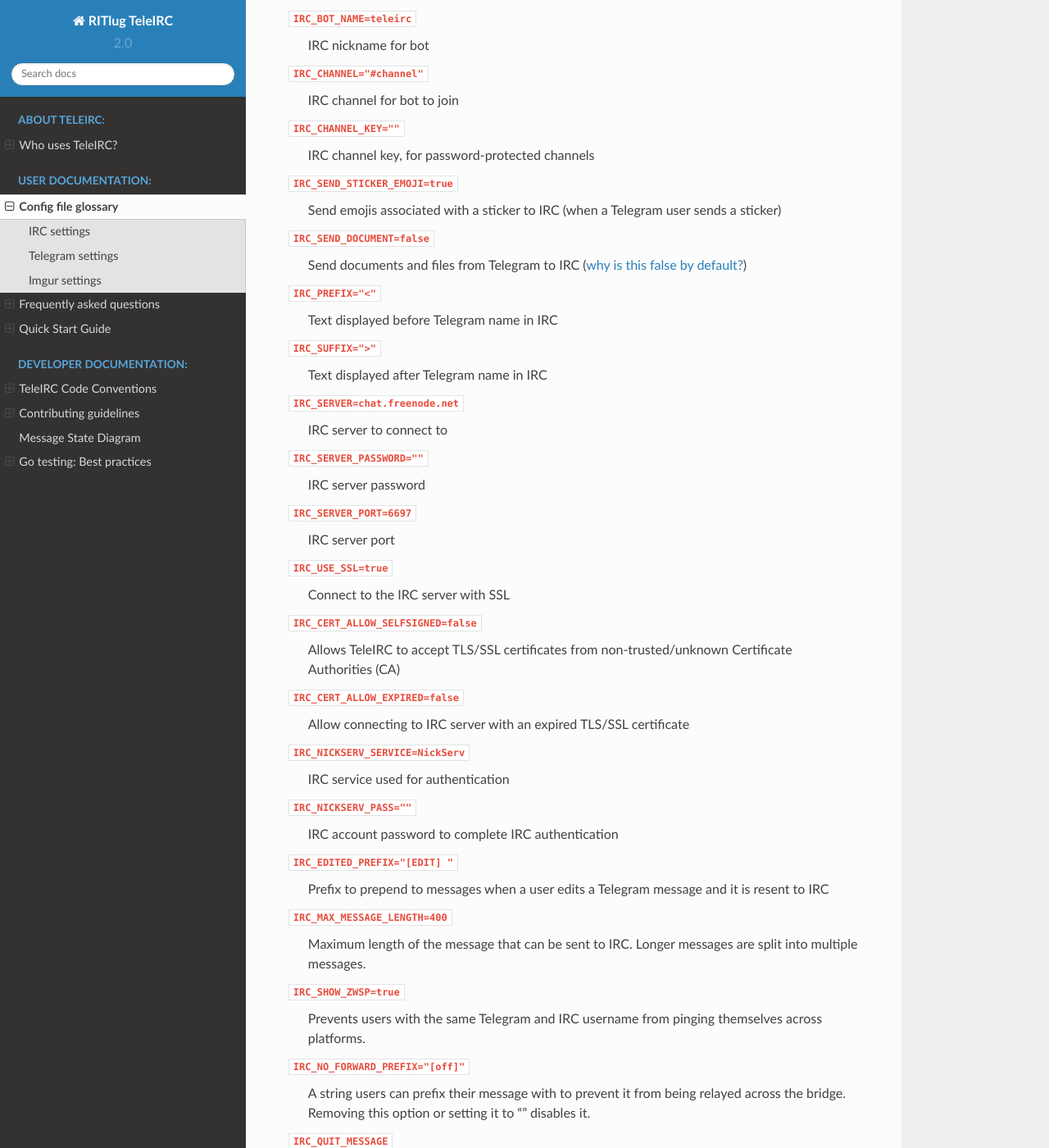
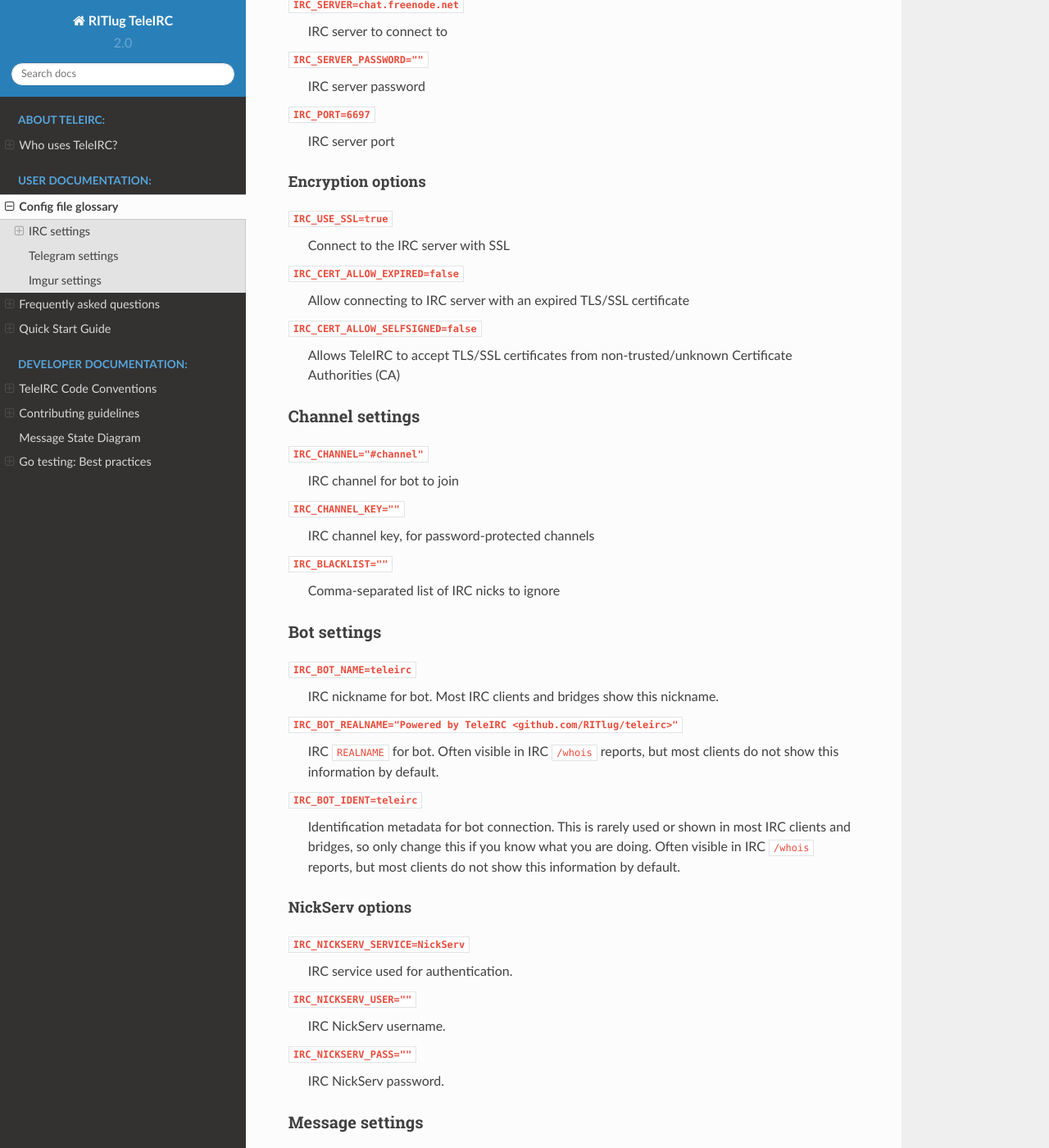
Before and after one commit to RITlug/teleirc, a Sphinx documentation site: the page built from docs/user/config-file-glossary.rst, in a window 1280 px wide and 1400 px high, scrolled down 343 px. Shown: the whole window at 82% size. Built offline with Sphinx 7.4.7 and the Read the Docs theme 2.0.0, drawn with Linux system fonts in a browser that asks for light colours; formulas are drawn with MathJax 3; some of the changed text lies outside the part shown.

Commit message:
irc: Clean up config options (fixes #113) (#355)

```diff
--- a/docs/user/config-file-glossary.rst
+++ b/docs/user/config-file-glossary.rst
@@ -11,11 +11,34 @@ This glossary is intended for advanced users.
 IRC settings
 ************
 
-``IRC_BLACKLIST=""``
-    Comma-separated list of IRC nicks to ignore
 
-``IRC_BOT_NAME=teleirc``
-    IRC nickname for bot
+
+Server connection settings
+==============================
+
+``IRC_SERVER=chat.freenode.net``
+    IRC server to connect to
+
+``IRC_SERVER_PASSWORD=""``
+    IRC server password
+
+``IRC_PORT=6697``
+    IRC server port
+
+Encryption options
+------------------
+
+``IRC_USE_SSL=true``
+    Connect to the IRC server with SSL
+
+``IRC_CERT_ALLOW_EXPIRED=false``
+    Allow connecting to IRC server with an expired TLS/SSL certificate
+
+``IRC_CERT_ALLOW_SELFSIGNED=false``
+    Allows TeleIRC to accept TLS/SSL certificates from non-trusted/unknown Certificate Authorities (CA)
+
+Channel settings
+================
 
 ``IRC_CHANNEL="#channel"``
     IRC channel for bot to join
@@ -23,11 +46,39 @@ IRC settings
 ``IRC_CHANNEL_KEY=""``
     IRC channel key, for password-protected channels
 
-``IRC_SEND_STICKER_EMOJI=true``
-    Send emojis associated with a sticker to IRC (when a Telegram user sends a sticker)
+``IRC_BLACKLIST=""``
+    Comma-separated list of IRC nicks to ignore
 
-``IRC_SEND_DOCUMENT=false``
-    Send documents and files from Telegram to IRC (`why is this false by default? <https://github.com/RITlug/teleirc/issues/115>`_)
+Bot settings
+============
+
+``IRC_BOT_NAME=teleirc``
+    IRC nickname for bot.
+    Most IRC clients and bridges show this nickname.
+
+``IRC_BOT_REALNAME="Powered by TeleIRC <github.com/RITlug/teleirc>"``
+    IRC ``REALNAME`` for bot.
+    Often visible in IRC ``/whois`` reports, but most clients do not show this information by default.
+
+``IRC_BOT_IDENT=teleirc``
+    Identification metadata for bot connection.
+    This is rarely used or shown in most IRC clients and bridges, so only change this if you know what you are doing.
+    Often visible in IRC ``/whois`` reports, but most clients do not show this information by default.
+
+NickServ options
+----------------
+
+``IRC_NICKSERV_SERVICE=NickServ``
+    IRC service used for authentication.
+
+``IRC_NICKSERV_USER=""``
+    IRC NickServ username.
+
+``IRC_NICKSERV_PASS=""``
+    IRC NickServ password.
+
+Message settings
+================
 
 ``IRC_PREFIX="<"``
     Text displayed before Telegram name in IRC
@@ -35,31 +86,13 @@ IRC settings
 ``IRC_SUFFIX=">"``
     Text displayed after Telegram name in IRC
 
-``IRC_SERVER=chat.freenode.net``
-    IRC server to connect to
+``IRC_SEND_STICKER_EMOJI=true``
+    Send emojis associated with a sticker to IRC (when a Telegram user sends a sticker)
 
-``IRC_SERVER_PASSWORD=""``
-    IRC server password
+``IRC_SEND_DOCUMENT=false``
+    Send documents and files from Telegram to IRC (`why is this false by default? <https://github.com/RITlug/teleirc/issues/115>`_)
 
-``IRC_SERVER_PORT=6697``
-    IRC server port
-
-``IRC_USE_SSL=true``
-    Connect to the IRC server with SSL
-
-``IRC_CERT_ALLOW_SELFSIGNED=false``
-    Allows TeleIRC to accept TLS/SSL certificates from non-trusted/unknown Certificate Authorities (CA)
-
-``IRC_CERT_ALLOW_EXPIRED=false``
-    Allow connecting to IRC server with an expired TLS/SSL certificate
-
-``IRC_NICKSERV_SERVICE=NickServ``
-    IRC service used for authentication
-
-``IRC_NICKSERV_PASS=""``
-    IRC account password to complete IRC authentication
-
-``IRC_EDITED_PREFIX="[EDIT] "``
+``IRC_EDITED_PREFIX="(edited) "``
     Prefix to prepend to messages when a user edits a Telegram message and it is resent to IRC
 
 ``IRC_MAX_MESSAGE_LENGTH=400``
@@ -70,12 +103,14 @@ IRC settings
     Prevents users with the same Telegram and IRC username from pinging themselves across platforms.
 
 ``IRC_NO_FORWARD_PREFIX="[off]"``
-    A string users can prefix their message with to prevent it from being relayed across the bridge. Removing this option or setting it to "" disables it.
+    A string users can prefix their message with to prevent it from being relayed across the bridge.
+    Removing this option or setting it to "" disables it.
 
-``IRC_QUIT_MESSAGE``
+``IRC_QUIT_MESSAGE="TeleIRC bridge stopped."``
     A string that TeleIRC sends to the IRC channel when the application exits using IRC's "QUIT" command.
     If not specified, it simply closes the connection without providing a reason.
     The bot must be connected to a server for a certain amount of time for the server to send the quit message to the channel.
+
 
 *****************
 Telegram settings
```
Also changed, not shown: 4 other files.
